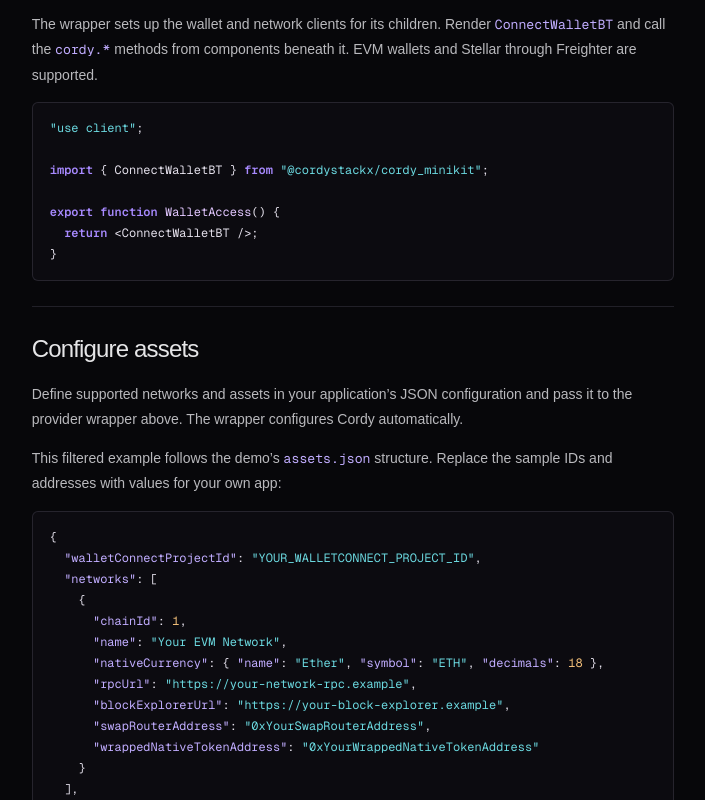
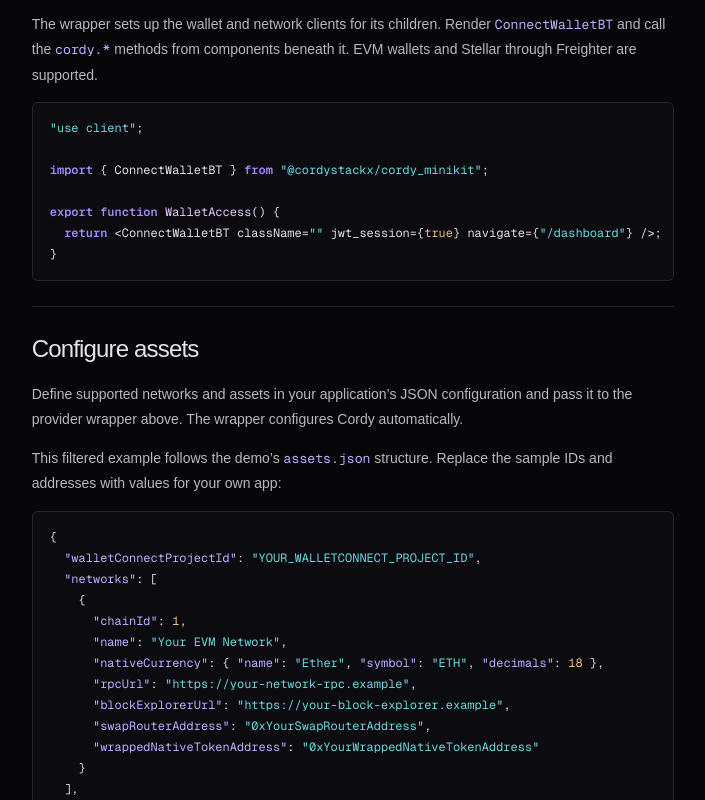
Before and after one commit to cordyStackX/cordy_minikit_official, a Next.js app in the folder landing_page/: page /docs in a window 1280 px wide. Shown: the part 1720-2520 px from the top of the page, without its empty margins (322-1027 px from the left). Built offline with nearby package versions, Linux system fonts and the light colour scheme.

Commit message:
fix: update sitemap lastmod timestamps and enhance wallet access component

```diff
--- a/landing_page/src/app/docs/page.tsx
+++ b/landing_page/src/app/docs/page.tsx
@@ -142,7 +142,7 @@
 import { ConnectWalletBT } from "@cordystackx/cordy_minikit";
 
 export function WalletAccess() {
-  return <ConnectWalletBT />;
+  return <ConnectWalletBT className="" jwt_session={true} navigate={"/dashboard"} />;
 }`}</CodeBlock>
           </section>
 
@@ -175,7 +175,7 @@
       "contractAddress": "0xYourTokenContractAddress",
       "decimals": 6
     }
-  },
+  ],
   "stellar": [
     {
       "symbol": "USDC",
```
Also changed, not shown: 1 other file (tests, documents, lock files or other folders).
